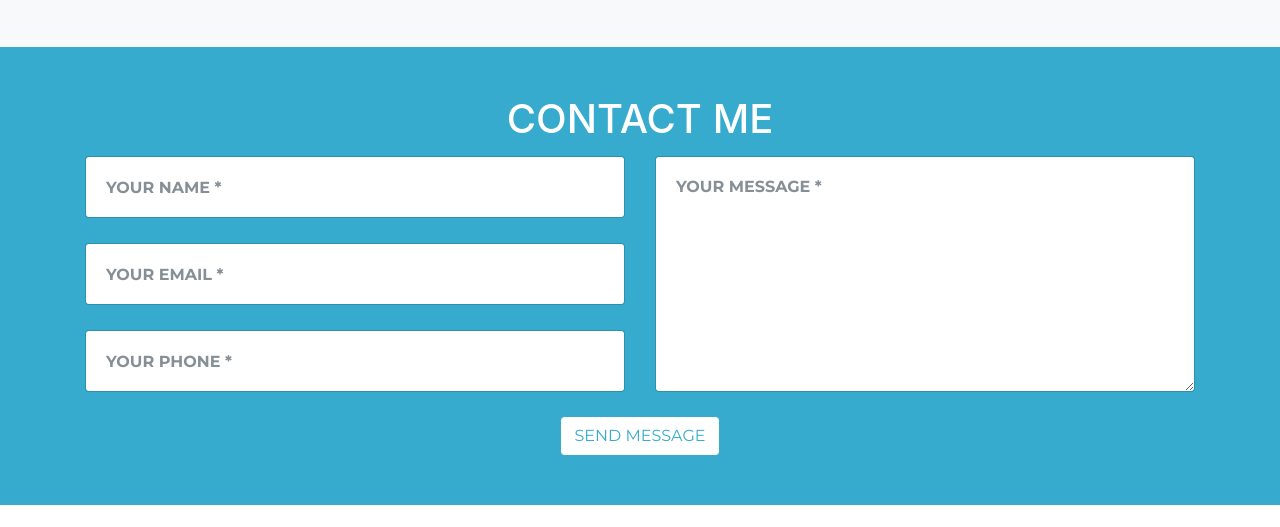
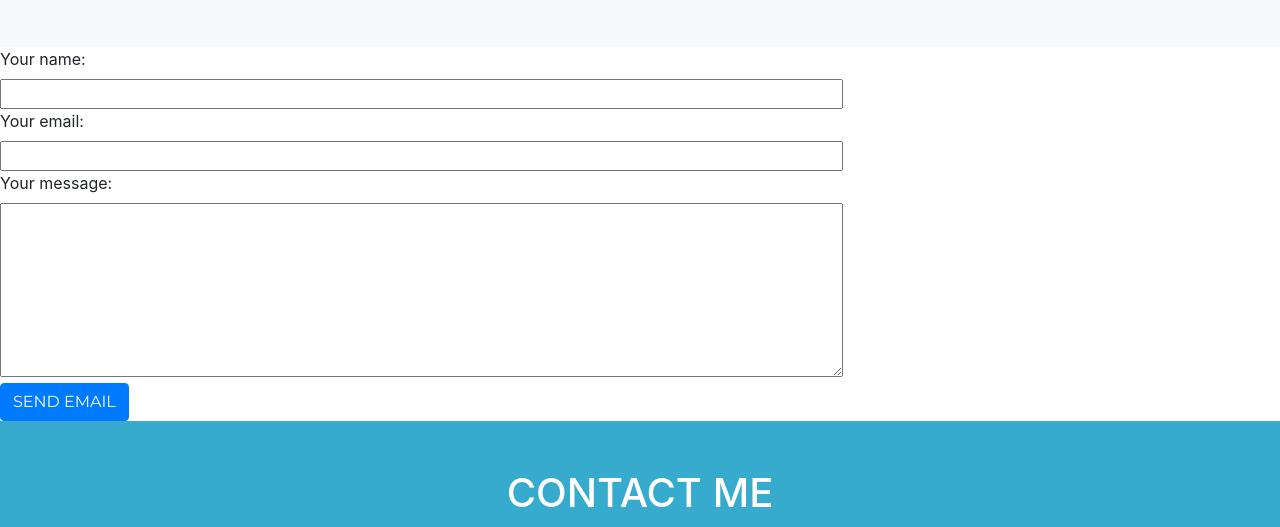
Before and after one commit to otaylor1/otaylor1.github.io, a website with bundled scripts: page index.html in a window 1280 px wide. Shown: the part 2741-3268 px from the top of the page. Built offline with nearby package versions, Linux system fonts and the light colour scheme; files whose address does not match are found by name; a web font is replaced by a local one.

Commit message:
contact test

```diff
--- a/index.html
+++ b/index.html
@@ -239,6 +239,28 @@
 
 
     <!-- Contact -->
+    <div class="row">
+        <div class="col-sm-8">
+            <label for="name">Your name:</label><br />
+            <input id="name" class="input col-sm-12" name="name" type="text" value="" size="100" /><br />
+        </div>
+    </div>
+    <div class="row">
+        <div class="col-sm-8">
+            <label for="email">Your email:</label><br />
+            <input id="email" class="input col-sm-12" name="email" type="text" value="" size="100" /><br />
+        </div>
+    </div>
+    <div class="row">
+        <div class="col-sm-8">
+            <label for="message">Your message:</label><br />
+            <textarea id="message" class="input col-sm-12" name="message" rows="7" cols="102"></textarea><br />
+        </div>
+    </div>
+    <input class="btn btn-primary" id="submit_button" type="submit" value="Send email" />
+
+
+
 
     <section id="contact">
       <div class="container">
@@ -255,7 +277,7 @@
               <div class="row">
                 <div class="col-md-6">
                   <div class="form-group">
-                    <input class="form-control" id="name" type="text" placeholder="Your Name *" required data-validation-required-message="Please enter your name.">
+                    <textarea class="form-control" id="name" type="text" placeholder="Your Name *" ></textarea>
                     <p class="help-block text-danger"></p>
                   </div>
                   <div class="form-group">
```
